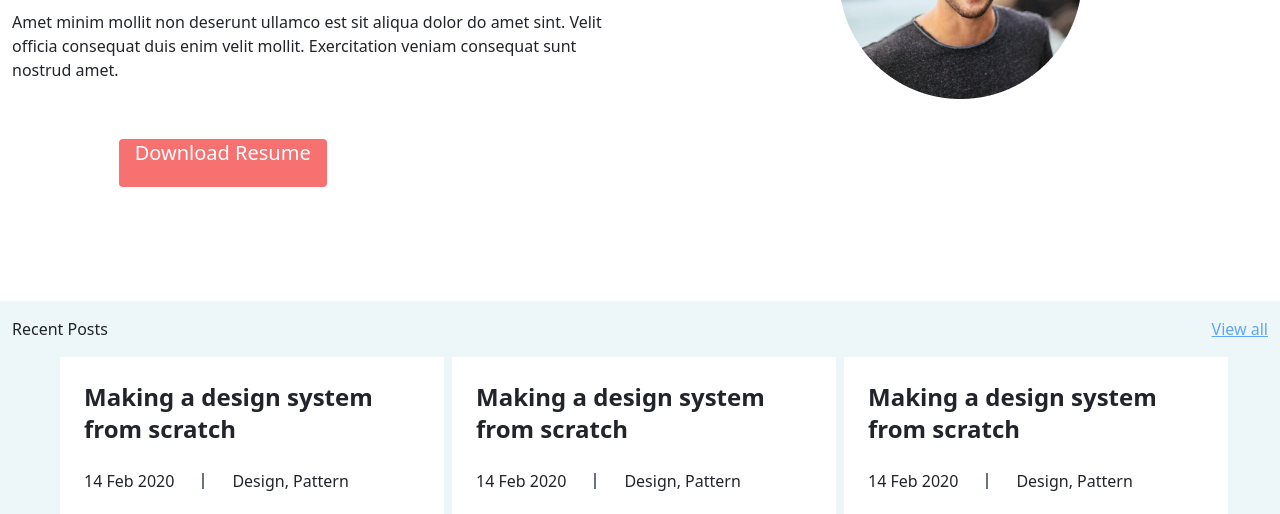
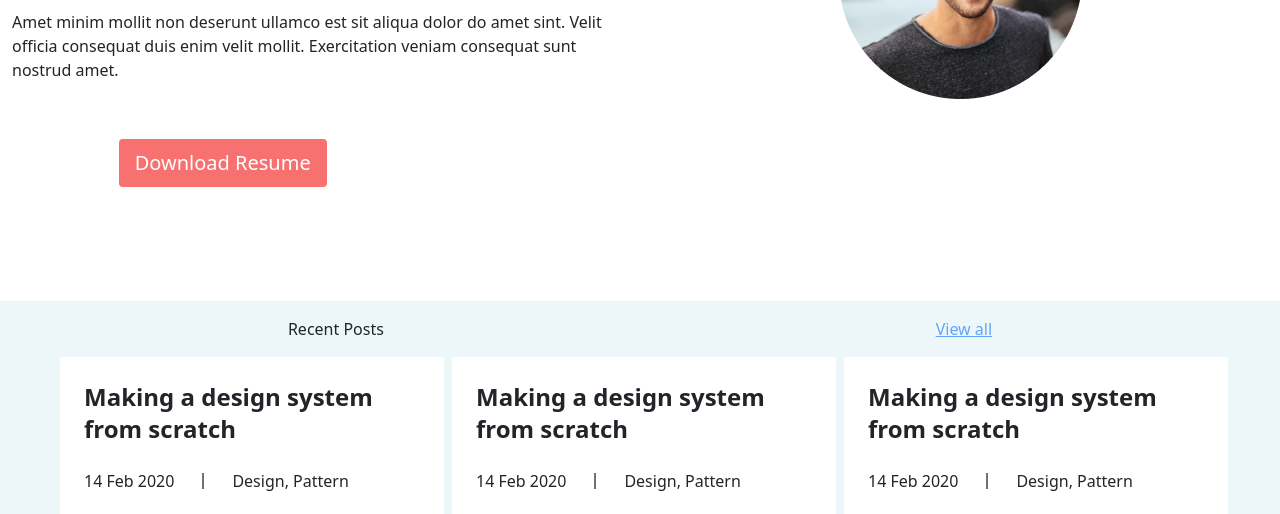
Before and after one commit to BOTKooper/portfloio-ui, a website: page index.html in a window 1280 px wide. Shown: the part 280-794 px from the top of the page. Drawn offline with nearby package versions, Linux system fonts and the light colour scheme.

Commit message:
Fix resume button and recent posts flex

```diff
--- a/index.html
+++ b/index.html
@@ -91,10 +91,8 @@
         </div>
         <div class="row pb-10">
           <div class="offset-md-1 col-md-2">
-            <a href="https://drive.google.com" class="block mx-auto md:mx-1 px-auto bg-red-400 rounded h-12 w-3/4 md:w-52">
-              <div class="my-auto text-white text-center text-xl w-full">
-                Download Resume
-              </div>
+            <a href="https://drive.google.com" class="block mx-auto md:mx-1 px-auto bg-red-400 rounded h-12 w-3/4 md:w-52  text-white text-center text-xl align-content-center flex justify-center flex-col " >
+              Download Resume
             </a>
           </div>
         </div>
@@ -102,7 +100,7 @@
 
       <section id="blog" class="recent">
         <div class="container">
-          <div class="py-3 mx-auto w-full block md:flex justify-content-between">
+          <div class="py-3 mx-auto w-full flex justify-center md:justify-around">
             <span class="ml-0">Recent Posts</span>
             <a class="mr-0 d-none d-md-block text-blue-400 underline" href="#">View all</a>
           </div>
```
